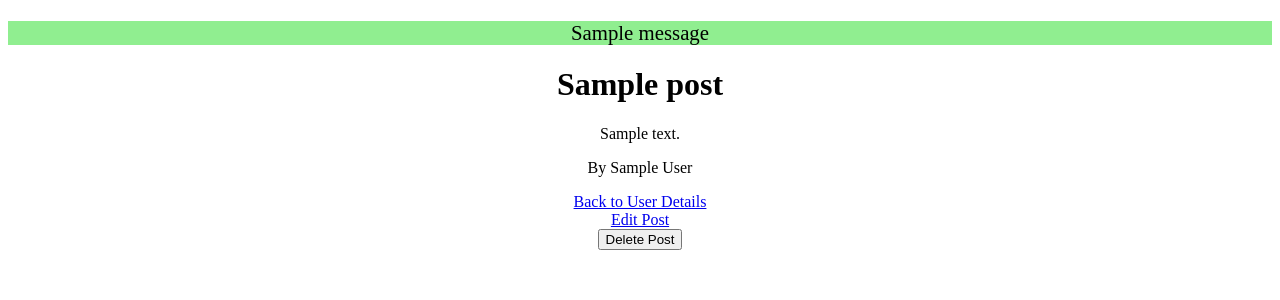
After one commit to thrillhouse3000/sql-alchemy-exercise, a Flask app: page /posts/1 in a window 1280 px wide. The commit adds this page. Shown: the top 300 px of the page. Run offline with Flask 2, Linux system fonts and the light colour scheme; tables that the repository leaves empty hold one stand-in row (values such as "Sample post"); one stand-in notice (Sample message) is shown.

Commit message:
Added posts functionality and testing

```diff
--- a/app.py
+++ b/app.py
@@ -1,7 +1,5 @@
-"""Blogly application."""
-
 from flask import Flask, request, render_template, redirect, flash, session
-from models import db, connect_db, User
+from models import db, connect_db, User, Post
 
 app = Flask(__name__)
 
@@ -13,10 +11,13 @@ app.config['SECRET_KEY'] = 'secretsecret'
 connect_db(app)
 db.create_all()
 
+#USER routes
+
 @app.route('/')
-def root():
-    """Redirects to User List"""
-    return redirect('/users')
+def show_home():
+    """show home page"""
+    posts = Post.query.order_by(Post.created_at).limit(5).all()
+    return render_template('home.html', posts=posts)
 
 @app.route('/users')
 def show_users():
@@ -38,34 +39,90 @@ def add_user():
     new_user = User(first_name=first_name, last_name=last_name, img_url=img_url)
     db.session.add(new_user)
     db.session.commit()
+    flash('User Successfully Added', 'success')
     return redirect('/users')
 
 @app.route('/users/<int:user_id>')
 def show_details(user_id):
     """Show user's detail page"""
-    user = User.query.get(user_id)
-    return render_template('details.html', user=user)
+    user = User.query.get_or_404(user_id)
+    posts = db.session.query(Post.title, Post.content, Post.id).filter(Post.user_id == user_id).all()
+    return render_template('details.html', user=user, posts=posts)
 
 @app.route('/users/<int:user_id>/edit')
 def edit_user(user_id):
     """Show edit user details form"""
-    user = User.query.get(user_id)
+    user = User.query.get_or_404(user_id)
     return render_template('edit_form.html', user=user)
 
 @app.route('/users/<int:user_id>/edit', methods=["POST"])
 def handle_edit_user(user_id):
     """Update data base with new values"""
-    user = User.query.get(user_id)
+    user = User.query.get_or_404(user_id)
     user.first_name = request.form["first_name"]
     user.last_name = request.form["last_name"]
     user.img_url = request.form["img_url"]
     db.session.add(user)
     db.session.commit()
+    flash('User Successfully Updated', 'success')
     return redirect('/users')
 
 @app.route('/users/<int:user_id>/delete', methods=["POST"])
 def handle_delete_user(user_id):
-    """Delete a User"""
-    User.query.filter_by(id = user_id).delete()
+    """Delete a User using session query so delete cascade works"""
+    user = db.session.query(User).filter_by(id = user_id).first()
+    db.session.delete(user)
     db.session.commit()
+    flash('User Successfully Deleted', 'success')
     return redirect('/users')
+
+#POST Routes
+
+@app.route('/users/<int:user_id>/posts/new')
+def new_post_form(user_id):
+    """Show new post form"""
+    return render_template('new_post_form.html', user_id=user_id)
+
+@app.route('/users/<int:user_id>/posts/new', methods=['POST'])
+def handle_new_post(user_id):
+    """Update posts table in DB"""
+    title = request.form['title']
+    content = request.form['content']
+    new_post = Post(title=title, content=content, user_id=user_id)
+    db.session.add(new_post)
+    db.session.commit()
+    flash('Post Successfully Created', 'success')
+    return redirect(f'/users/{user_id}')
+
+@app.route('/posts/<int:post_id>')
+def show_post(post_id):
+    """show post from user"""
+    post = Post.query.get_or_404(post_id)
+    return render_template('post_details.html', post=post)
+
+@app.route('/posts/<int:post_id>/edit')
+def show_edit_form(post_id):
+    """show post edit form"""
+    post = Post.query.get_or_404(post_id)
+    return render_template('edit_post_form.html', post=post)
+
+@app.route('/posts/<int:post_id>/edit', methods=['POST'])
+def handle_post_edit(post_id):
+    """show post edit form"""
+    post = Post.query.get_or_404(post_id)
+    post.title = request.form['title']
+    post.content = request.form['content']
+    db.session.add(post)
+    db.session.commit()
+    flash('Post Successfully Updated', 'success')
+    return redirect(f'/posts/{post_id}')
+
+@app.route('/posts/<int:post_id>/delete', methods=["POST"])
+def handle_delete_post(post_id):
+    """Delete a post using session query so delete cascade works"""
+    post = db.session.query(Post).filter(Post.id == post_id).first()
+    user_id = post.user_id
+    db.session.delete(post)
+    db.session.commit()
+    flash('Post Successfully Deleted', 'success')
+    return redirect(f'/users/{user_id}')
--- a/models.py
+++ b/models.py
@@ -1,5 +1,5 @@
-"""Models for Blogly."""
 from flask_sqlalchemy import SQLAlchemy
+import datetime
 
 db = SQLAlchemy()
 
@@ -32,3 +32,41 @@ class User(db.Model):
     img_url = db.Column(
         db.String,
     )
+
+    posts = db.relationship('Post', cascade='all, delete', backref='users')
+
+class Post(db.Model):
+    __tablename__ = 'posts'
+
+    @property
+    def date(self):
+        """create nicer date format"""
+        dt = self.created_at
+        date = dt.strftime("%A, %d. %B %Y %I:%M%p")
+        return date
+
+    id = db.Column(
+        db.Integer,
+        primary_key=True,
+        autoincrement=True
+    )
+
+    title = db.Column(
+        db.String,
+        nullable=False
+    )
+
+    content = db.Column(
+        db.String
+    )
+
+    created_at = db.Column(
+        db.DateTime(timezone=True),
+        # server_default = func.now()
+        default = datetime.datetime.now
+    )
+
+    user_id = db.Column(
+        db.Integer,
+        db.ForeignKey('users.id')
+    )
--- /dev/null
+++ b/static/app.css
@@ -0,0 +1,12 @@
+body {
+	text-align: center;
+}
+
+ul {
+	list-style-type: none;
+}
+
+.success {
+	background-color: lightgreen;
+	font-size: 1.3rem;
+}
--- a/templates/base.html
+++ b/templates/base.html
@@ -4,9 +4,18 @@
     <meta charset="UTF-8">
     <meta http-equiv="X-UA-Compatible" content="IE=edge">
     <meta name="viewport" content="width=device-width, initial-scale=1.0">
+    <link rel="stylesheet" href="static/app.css">
     <title>{% block title %}TITLE{% endblock %}</title>
 </head>
 <body>
+    {% with messages = get_flashed_messages(with_categories=true) %}
+    {% if messages %}
+    {% for category, msg in messages %}
+        <p class="{{category}}">{{msg}}</p>
+    {% endfor %}
+    {% endif %}
+    {% endwith %}
+
     {% block header %}HEADER{% endblock %}
 
     {% block content %}CONTENT{% endblock %}
--- /dev/null
+++ b/templates/post_details.html
@@ -0,0 +1,19 @@
+{% extends 'base.html' %}
+
+{% block title %}Post {{post.title}}{% endblock %}
+
+{% block header %}<h1>{{post.title}}</h1>{% endblock %}
+
+{% block content %}
+    <p>{{post.content}}</p>
+    <p>By {{post.users.fullname}}</p>
+    <div>
+        <a href="/users/{{post.user_id}}">Back to User Details</a>
+    </div>
+    <div>
+        <a href="/posts/{{post.id}}/edit">Edit Post</a>
+        <form action="/posts/{{post.id}}/delete", method="POST">
+            <button>Delete Post</button>
+        </form>
+    </div>
+{% endblock %}
--- a/templates/users.html
+++ b/templates/users.html
@@ -12,4 +12,5 @@
     </ul>
 
     <a href="/users/new">Add a New User</a>
+    <a href="/">Back to Home</a>
 {% endblock %}
```
Also changed, not shown: seed.py (+8 -6 lines), templates/details.html (+10 -1 lines), templates/edit_post_form.html (added, +18 -0 lines), templates/home.html (added, +17 -0 lines), templates/new_post_form.html (added, +18 -0 lines), tests/test.py (+65 -4 lines).
